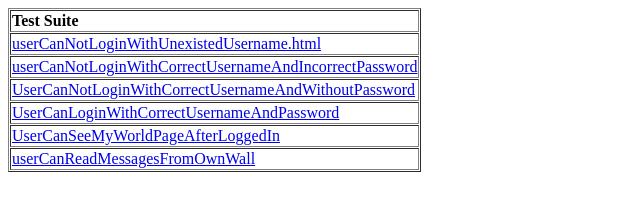
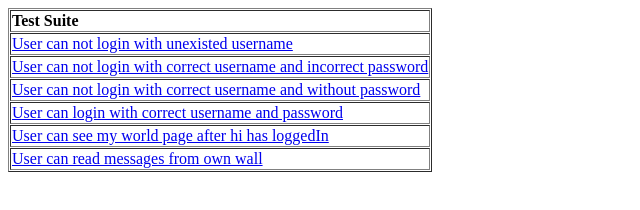
Before and after one commit to makeus/web7.0, a plain HTML site: page selenium/testSuite.html in a window 1280 px wide. Shown: the whole page, without its empty margins (0-640 px from the left). Drawn offline with Linux system fonts and the light colour scheme.

Commit message:
changing testSuite

```diff
--- a/selenium/testSuite.html
+++ b/selenium/testSuite.html
@@ -8,12 +8,12 @@
 <body>
 <table id="suiteTable" cellpadding="1" cellspacing="1" border="1" class="selenium"><tbody>
 <tr><td><b>Test Suite</b></td></tr>
-<tr><td><a href="loginTests/userCanNotLoginWithUnexistedUsername.html">userCanNotLoginWithUnexistedUsername.html</a></td></tr>
-<tr><td><a href="loginTests/userCanNotLoginWithCorrectUsernameAndIncorrectPassword.html">userCanNotLoginWithCorrectUsernameAndIncorrectPassword</a></td></tr>
-<tr><td><a href="loginTests/UserCanNotLoginWithCorrectUsernameAndWithoutPassword.html">UserCanNotLoginWithCorrectUsernameAndWithoutPassword</a></td></tr>
-<tr><td><a href="loginTests/UserCanLoginWithCorrectUsernameAndPassword.html">UserCanLoginWithCorrectUsernameAndPassword</a></td></tr>
-<tr><td><a href="MyFrontPageTests/UserCanSeeMyWorldPageAfterLoggedIn.html">UserCanSeeMyWorldPageAfterLoggedIn</a></td></tr>
-<tr><td><a href="readingMessagesFromWallTests/userCanReadMessagesFromOwnWall.html">userCanReadMessagesFromOwnWall</a></td></tr>
+<tr><td><a href="loginTests/userCanNotLoginWithUnexistedUsername.html">User can not login with unexisted username</a></td></tr>
+<tr><td><a href="loginTests/userCanNotLoginWithCorrectUsernameAndIncorrectPassword.html">User can not login with correct username and incorrect password</a></td></tr>
+<tr><td><a href="loginTests/UserCanNotLoginWithCorrectUsernameAndWithoutPassword.html">User can not login with correct username and without password</a></td></tr>
+<tr><td><a href="loginTests/UserCanLoginWithCorrectUsernameAndPassword.html">User can login with correct username and password</a></td></tr>
+<tr><td><a href="MyFrontPageTests/UserCanSeeMyWorldPageAfterLoggedIn.html">User can see my world page after hi has loggedIn</a></td></tr>
+<tr><td><a href="readingMessagesFromWallTests/userCanReadMessagesFromOwnWall.html">User can read messages from own wall</a></td></tr>
 </tbody></table>
 </body>
 </html>
```
